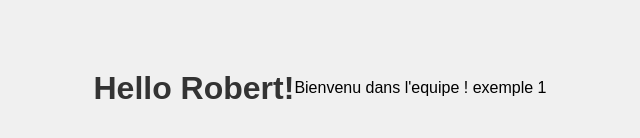
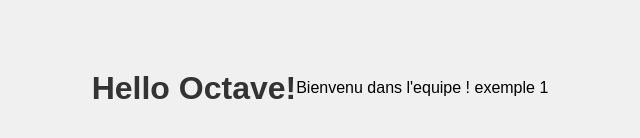
Before and after one commit to jolegrand10/tp1git, a plain HTML site: page index.html in a window 1280 px wide. Shown: the part 320-458 px from the top of the page, without its empty margins (320-960 px from the left). Drawn offline with Linux system fonts and the light colour scheme.

Commit message:
Mis Octave à l'index

```diff
--- a/index.html
+++ b/index.html
@@ -10,7 +10,7 @@
 </head>
 
 <body>
-    <h1>Hello Robert!</h1>
+    <h1>Hello Octave!</h1>
     <p>Bienvenu dans l'equipe ! exemple 1 </p>
 </body>
 
```
